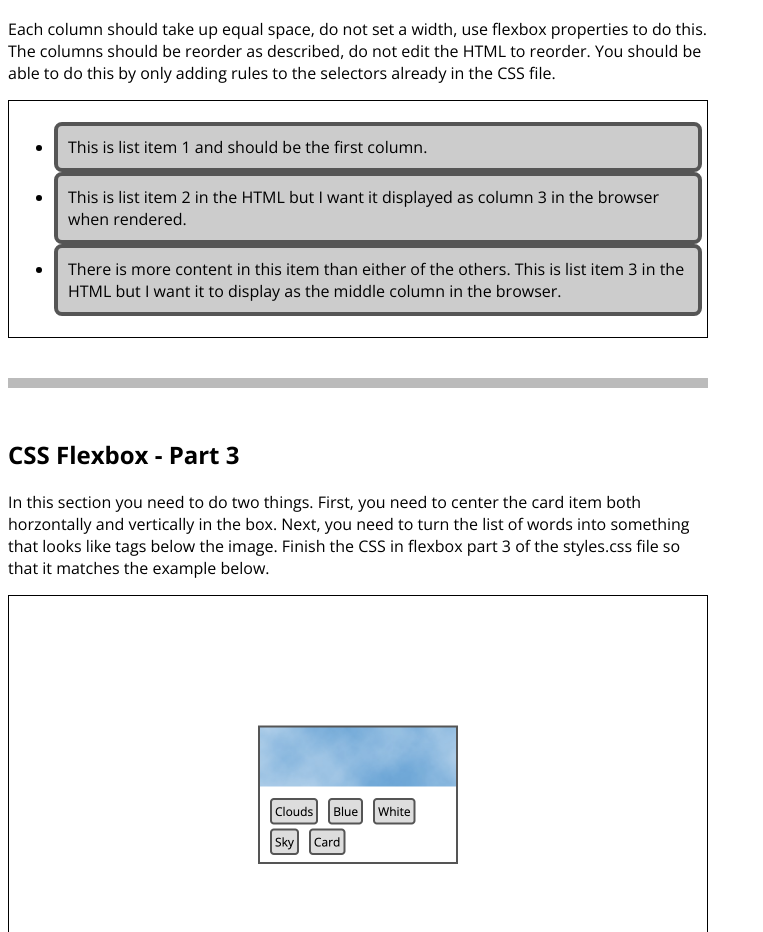
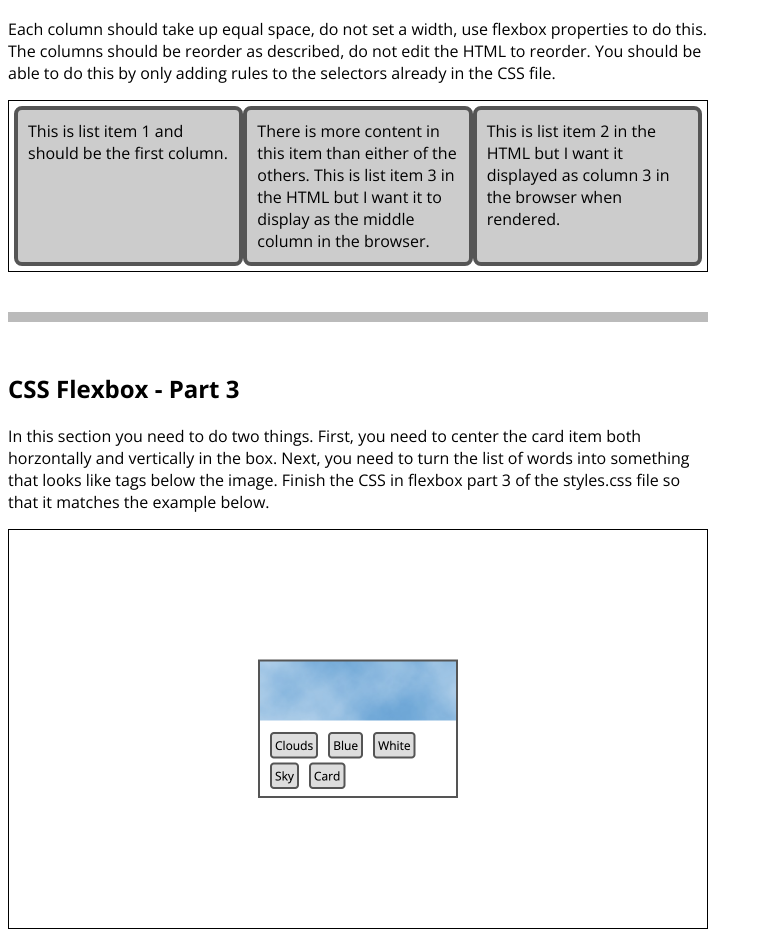
Before and after one commit to leslie1403/itmd541, a plain HTML site: page Lab2/index.html in a window 1280 px wide. Shown: the part 1129-2061 px from the top of the page, without its empty margins (0-763 px from the left). Drawn offline with nearby package versions, Linux system fonts and the light colour scheme.

Commit message:
completed flexbox 2

```diff
--- a/Lab2/styles.css
+++ b/Lab2/styles.css
@@ -14,23 +14,26 @@
 /* Flexbox Part 2 */
 
 #flex-section2 ul {
-
+	list-style-type: none;
+	margin: 0;
+	padding: 0;
+	display: flex;
 }
 
 #flex-section2 li {
-
+	flex: 1 1 0;
 }
 
 #flex-section2 .item1 {
-
+	order: 1;
 }
 
 #flex-section2 .item2 {
-
+	order: 3;
 }
 
 #flex-section2 .item3 {
-
+	order: 2;
 }
 
 /* end Flexbox Part 2 */
@@ -40,10 +43,11 @@
 
 #flex-section3 .box {
 
+
 }
 
 #flex-section3 .tags ul {
-
+	list-style-type: none;
 }
 
 /* end Flexbox Part 3 */
```
